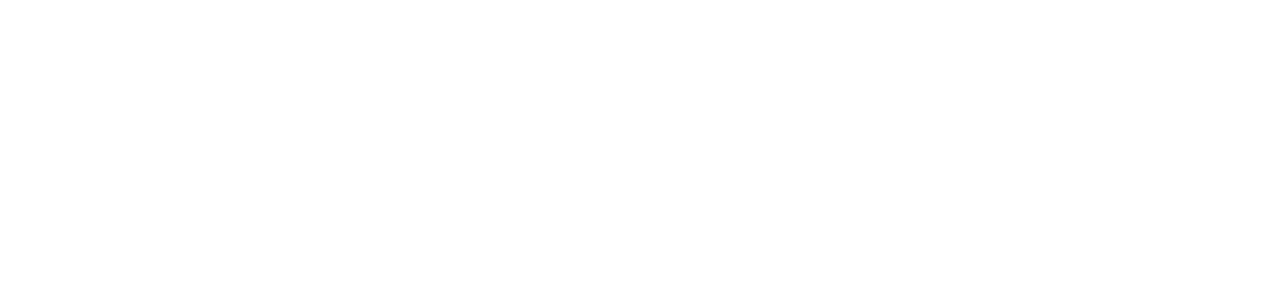
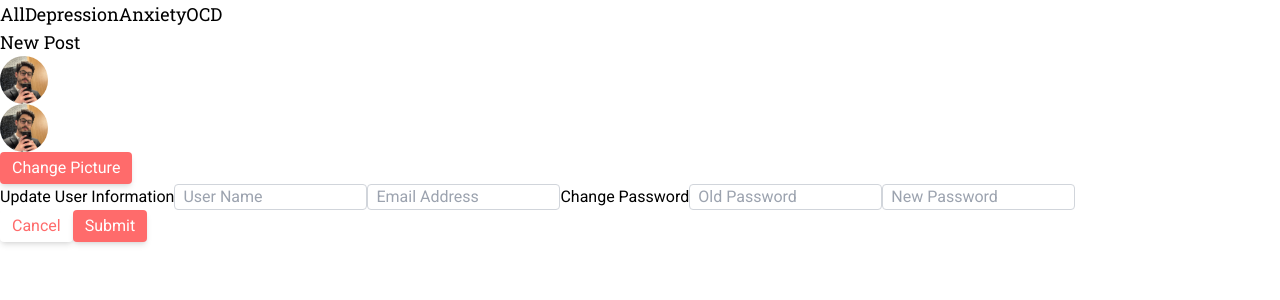
Before and after one commit to Moe-Ajam/heart-links-v2, a React (Create React App) app: page /user-profile in a window 1280 px wide. Before the commit this address had no page. Shown: the top 300 px of the page. Built offline with nearby package versions, Linux system fonts and the light colour scheme.

Commit message:
Added the profile pic to the header. added the element UserProfile.jsx.

```diff
--- a/src/App.jsx
+++ b/src/App.jsx
@@ -4,6 +4,7 @@
 import Main from "./views/Main";
 import Login from "./views/Login";
 import PostViewer from "./views/PostViewer";
+import UserProfile from "./views/UserProfile"
 
 function App() {
 
@@ -14,6 +15,7 @@
               <Route exact path="/" element={<Login/>}/>
               <Route path="/home" element={<Main/>}/>
               <Route path="/post" element={<PostViewer/>}/>
+              <Route path="/user-profile" element={<UserProfile/>}/>
           </Routes>
       </Router>
 
--- a/src/components/features/NewPostModal.jsx
+++ b/src/components/features/NewPostModal.jsx
@@ -6,8 +6,9 @@
     const [formData, setFormData] = useState({
         title: '',
         content: ''
-    })
+    });
 
+    const [anonymousCheck, setAnonymousCheck] = useState(false);
     function handleChange(e) {
         const {name, value} = e.target;
 
@@ -15,6 +16,10 @@
             ...prevFormData,
             [name]: value
         }))
+    }
+
+    const handleOnCheck = () => {
+        setAnonymousCheck(!anonymousCheck);
     }
 
     function handleSubmit(e) {
@@ -26,16 +31,19 @@
     return (
         <div className="fixed inset-0 bg-black bg-opacity-50 flex justify-center items-center">
             <div className="bg-white w-152 shadow-lg p-14 rounded">
-                <form className="flex flex-col" onSubmit={handleSubmit}>
-                    <label className="self-start font-bold">Title</label>
-                    <input type="text" value={formData.title} name="title"
+                <form className="flex flex-col space-y-4" onSubmit={handleSubmit}>
+                    <label>Say your heart out!</label>
+                    <input type="text" value={formData.title} placeholder="Title" name="title"
                            className="border border-gray-300 rounded pl-2" onChange={handleChange}/>
-                    <label className="self-start font-bold mt-4">Content</label>
-                    <textarea value={formData.content} onChange={handleChange} name="content"
+                    <textarea value={formData.content} onChange={handleChange} placeholder="Content" name="content"
                               className="border border-gray-300 h-24 rounded pl-2 resize-none"/>
-                    <div className="flex self-end space-x-4 mt-4">
-                        <ButtonSecondary onClick={onCloseModal} className="" text="Cancel"/>
-                        <ButtonPrimary onClick={handleSubmit} className="" text="Submit"/>
+                    <div className="flex self-end space-x-4">
+                        <div className="flex items-center space-x-2">
+                            <input type="checkbox" checked={anonymousCheck} onChange={handleOnCheck}/>
+                            <p>Anonymous</p>
+                        </div>
+                        <ButtonSecondary onClick={onCloseModal} text="Cancel"/>
+                        <ButtonPrimary onClick={handleSubmit} text="Post"/>
                     </div>
                 </form>
             </div>
--- a/src/components/layout/Header.jsx
+++ b/src/components/layout/Header.jsx
@@ -1,5 +1,6 @@
 import React from 'react';
 import {useNavigate} from "react-router-dom";
+import profilePic from '../../assets/images/profile_picture.jpg'
 
 function Header({onNewPostClick}) {
 
@@ -7,6 +8,10 @@
 
     function navigateHome() {
         navigator("/home");
+    }
+
+    function navigateUserProfile() {
+        navigator("/user-profile")
     }
 
     return (
@@ -18,7 +23,11 @@
                     <button className="header-btn">OCD</button>
                 </div>
                 <div className="flex-grow"></div>
-                <button onClick={onNewPostClick} className="header-btn mr-52 text-mainOrange font-bold">New Post</button>
+                <div className="flex space-x-7 mr-20">
+                    <button onClick={onNewPostClick} className="header-btn text-mainOrange font-bold">New Post
+                    </button>
+                    <img src={`${profilePic}`} className="profilePic cursor-pointer" alt="profile-pic" onClick={navigateUserProfile}/>
+                </div>
             </div>
     );
 }
--- a/src/index.css
+++ b/src/index.css
@@ -27,8 +27,16 @@
 }
 
 .button-primary {
-  @apply bg-mainOrange shadow-md rounded-s w-20 h-8 text-white
+  @apply bg-mainOrange shadow-md rounded h-8 text-white px-3
 }
 .button-secondary {
-  @apply bg-white shadow-md rounded-s  w-20 h-8 text-mainOrange
+  @apply bg-white shadow-md rounded  px-3 h-8 text-mainOrange
 }
+
+input {
+  @apply border border-gray-300 rounded pl-2
+}
+
+.profilePic {
+  @apply h-12 w-12 rounded-full
+}
--- /dev/null
+++ b/src/views/UserProfile.jsx
@@ -0,0 +1,39 @@
+import React from 'react';
+import ButtonSecondary from "../components/common/button-secondary";
+import ButtonPrimary from "../components/common/button-primary";
+import profilePic from "../assets/images/profile_picture.jpg"
+import {useNavigate} from "react-router-dom";
+import Header from "../components/layout/Header";
+function UserProfile() {
+
+    const navigator = useNavigate();
+    function cancelUpdate() {
+        navigator("/home");
+    }
+
+    return (
+        <>
+            <Header/>
+            <div className="flex w-full h-full items-center justify-center mt-20">
+                <div className="flex flex-col w-152 space-y-4">
+                    <img src={`${profilePic}`} alt="profile-pic" className="profilePic"/>
+                    <div>
+                        <ButtonPrimary text="Change Picture"/>
+                    </div>
+                    <label>Update User Information</label>
+                    <input type="text" name="userName" placeholder="User Name"/>
+                    <input type="email" name="email" placeholder="Email Address"/>
+                    <label>Change Password</label>
+                    <input type="password" name="oldPassword" placeholder="Old Password"/>
+                    <input type="password" name="newPassword" placeholder="New Password"/>
+                    <div className="flex self-end space-x-4">
+                        <ButtonSecondary text="Cancel" onClick={cancelUpdate}/>
+                        <ButtonPrimary text="Submit" className={cancelUpdate}/>
+                    </div>
+                </div>
+            </div>
+        </>
+    );
+}
+
+export default UserProfile;
```
Also changed, not shown: src/assets/images/profile_picture.jpg (added).
